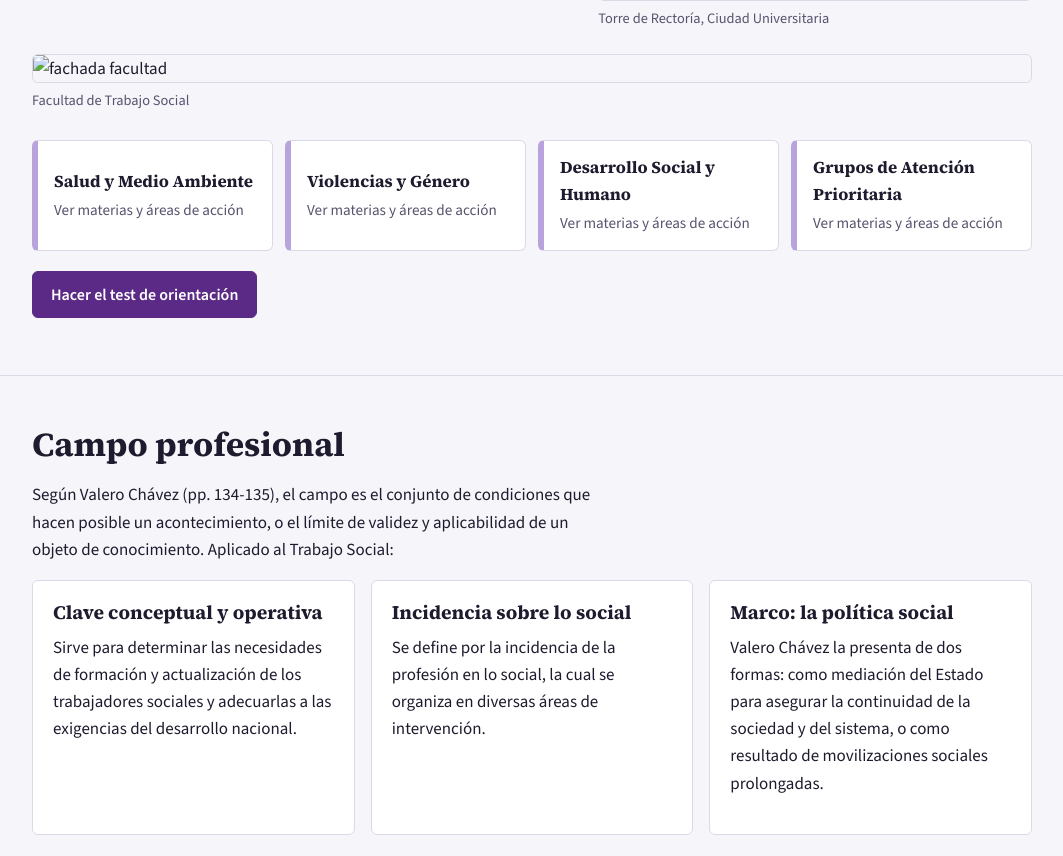
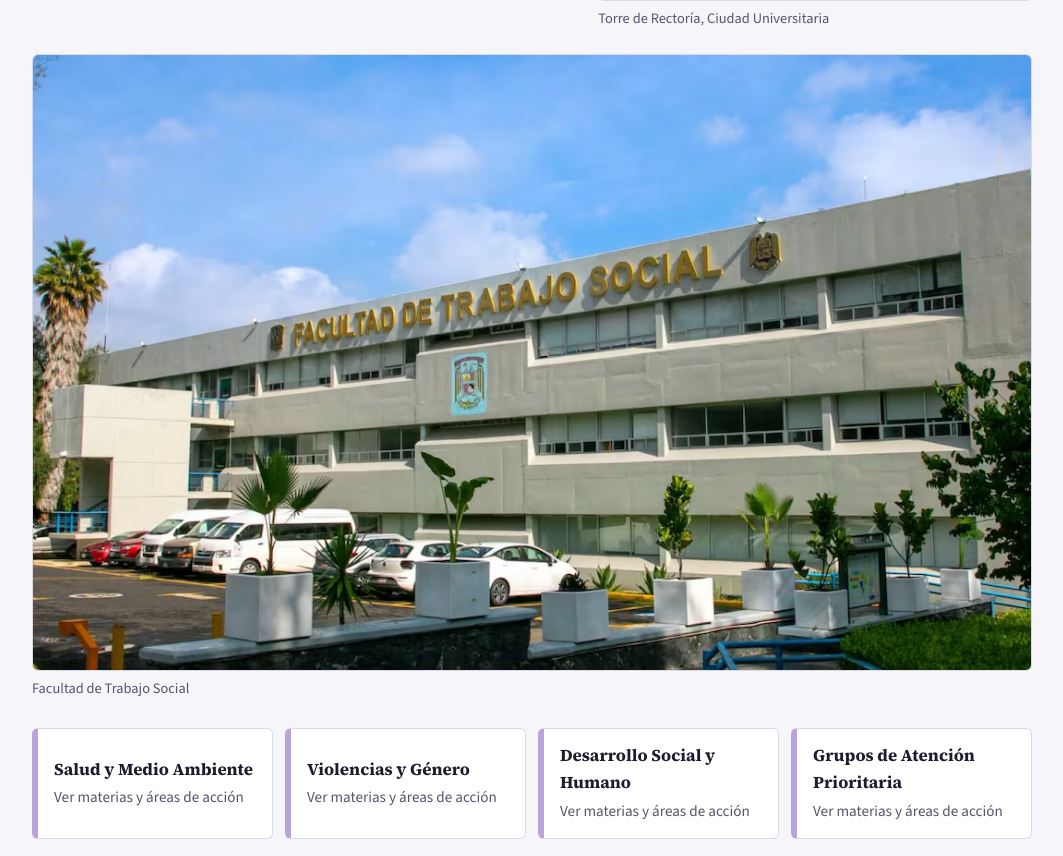
Before and after one commit to gustavoajc28-jpg/construccion-de-trabajo-social, a plain HTML site: page index.html in a window 1280 px wide. Shown: the part 947-1803 px from the top of the page, without its empty margins (108-1171 px from the left). Drawn offline with nearby package versions, Linux system fonts and the light colour scheme.

Commit message:
Update image source for Facultad de Trabajo Social

```diff
--- a/index.html
+++ b/index.html
@@ -149,7 +149,7 @@ legend{font:700 1.05rem var(--serif);padding:0 6px}
     </div>
     <figure class="vert"><img src="torre-rectoria.jpg" alt="Torre de Rectoría de la UNAM, en Ciudad Universitaria"><figcaption>Torre de Rectoría, Ciudad Universitaria</figcaption></figure>
   </div>
-  <figure class="ancha"><img src="fachada-facultad.jpg" alt="fachada facultad"><figcaption>Facultad de Trabajo Social</figcaption></figure>
+  <figure class="ancha"><img src="fachada-facultad.png" alt="fachada-facultad.png"><figcaption>Facultad de Trabajo Social</figcaption></figure>
   <div class="entradas" id="entradas"></div>
   <p style="margin-top:20px"><a class="btn" href="#test">Hacer el test de orientación</a></p>
 </div></section>
```
